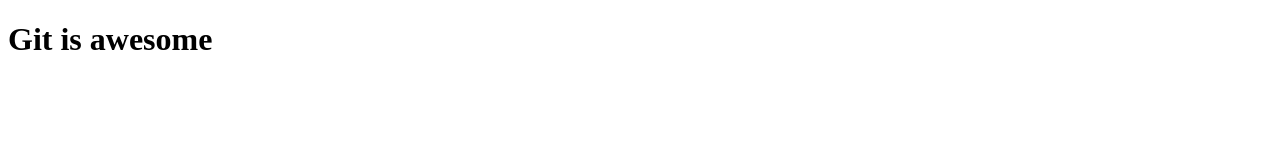
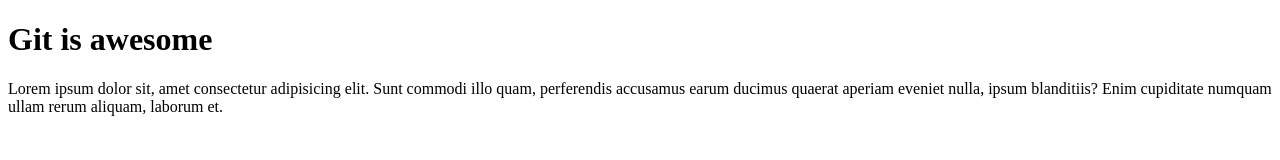
Before and after one commit to etma/gitProject, a plain HTML site: page index.html in a window 1280 px wide. Drawn offline with Linux system fonts and the light colour scheme.

Commit message:
Added paragraph

```diff
--- a/index.html
+++ b/index.html
@@ -7,5 +7,15 @@
 </head>
 <body>
     <h1>Git is awesome</h1>
+    <p>Lorem ipsum dolor sit, amet
+        consectetur adipisicing elit.
+        Sunt commodi illo quam,
+        perferendis accusamus
+        earum ducimus quaerat aperiam eveniet nulla,
+        ipsum blanditiis?
+        Enim cupiditate numquam ullam rerum aliquam,
+        laborum et.
+
+    </p>
 </body>
 </html>
```
